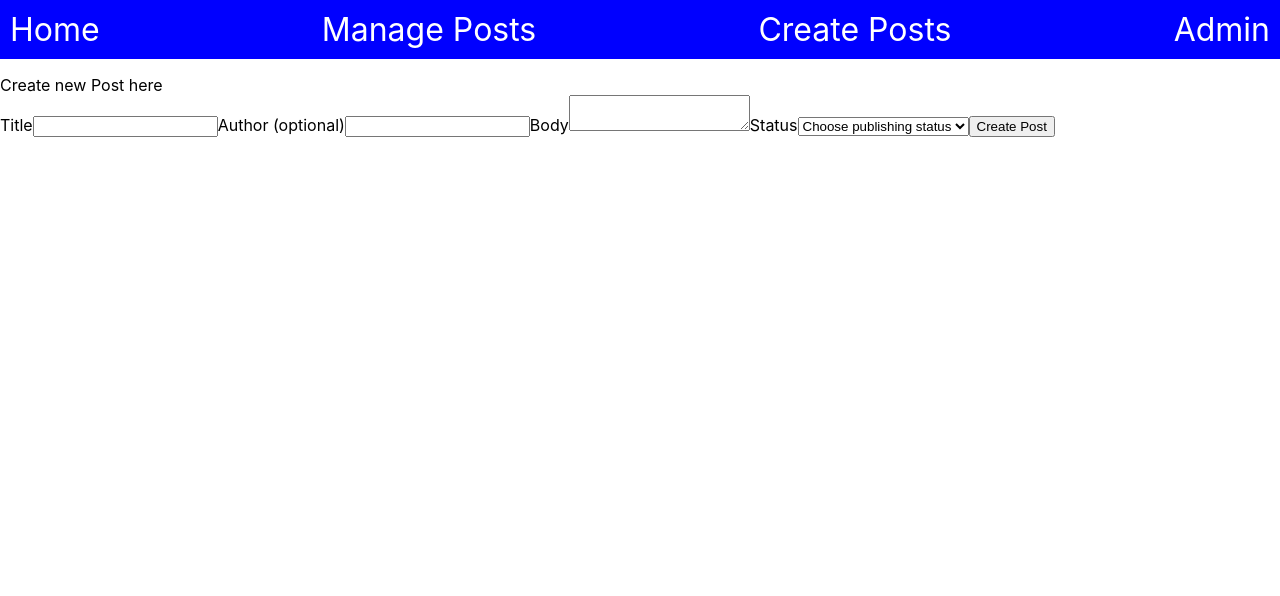
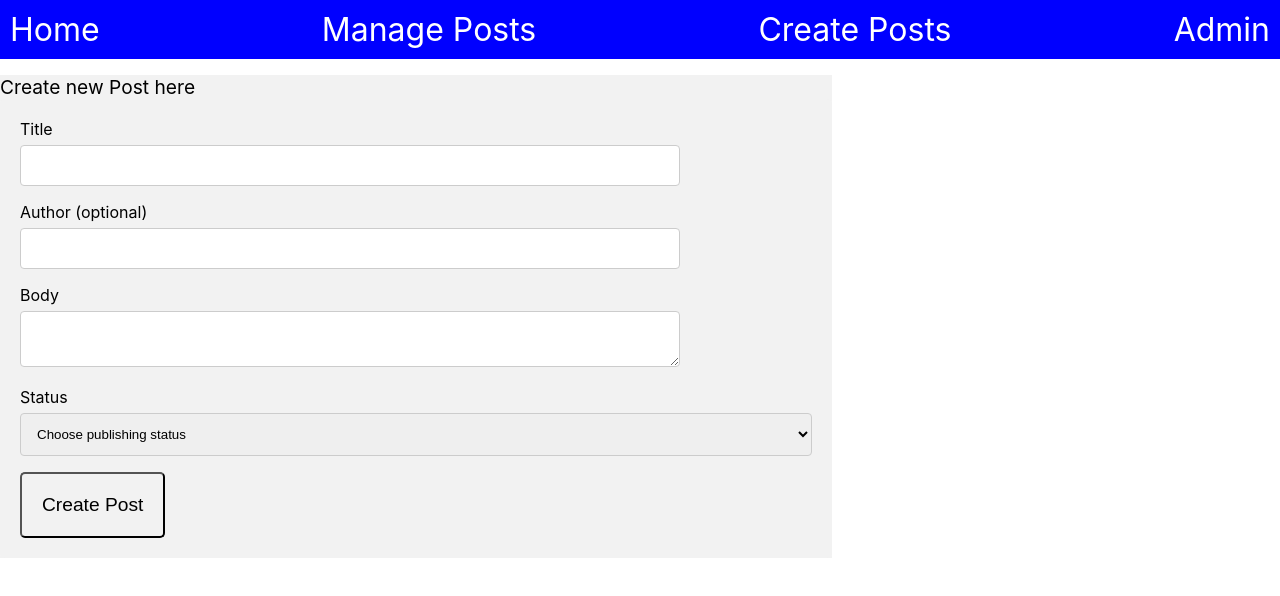
Before and after one commit to DavyFungALoi/Blog-API, a React (Create React App) app in the folder admin-front-end/: page /createpost in a window 1280 px wide. Shown: the top 596 px of the page. Built offline with nearby package versions, Linux system fonts and the light colour scheme.

Commit message:
added a form with CSS, added event & submit handlers

```diff
--- a/admin-front-end/src/App.css
+++ /dev/null
@@ -1,38 +0,0 @@
-.App {
-  text-align: center;
-}
-
-.App-logo {
-  height: 40vmin;
-  pointer-events: none;
-}
-
-@media (prefers-reduced-motion: no-preference) {
-  .App-logo {
-    animation: App-logo-spin infinite 20s linear;
-  }
-}
-
-.App-header {
-  background-color: #282c34;
-  min-height: 100vh;
-  display: flex;
-  flex-direction: column;
-  align-items: center;
-  justify-content: center;
-  font-size: calc(10px + 2vmin);
-  color: white;
-}
-
-.App-link {
-  color: #61dafb;
-}
-
-@keyframes App-logo-spin {
-  from {
-    transform: rotate(0deg);
-  }
-  to {
-    transform: rotate(360deg);
-  }
-}
--- a/admin-front-end/src/App.js
+++ b/admin-front-end/src/App.js
@@ -1,5 +1,5 @@
 import React from "react";
-import "./App.css";
+
 import { BrowserRouter as Router, Switch, Route } from "react-router-dom";
 
 import Home from "./components/Home/home"
@@ -11,7 +11,7 @@ import Createpost from "./components/CreatePosts/createpost"
 
 function App() {
   return (
-    <div className="App_container">
+    <div>
       <Router>
         <div>
           <Nav />
@@ -29,14 +29,3 @@ function App() {
 }
 
 export default App;
-
-/*
-
-<Switch>
-            <Route path="/" exact component={Home} />
-            <Route path="/Blog" exact component={Blogoverview} />
-            <Route path="/Blog/:id" exact component={BlogPost} />
-            <Route path="/admin" component={Admin} />
-          </Switch>
-
-*/
--- a/admin-front-end/src/components/Admin/admin.js
+++ b/admin-front-end/src/components/Admin/admin.js
@@ -4,6 +4,14 @@ export default function admin() {
     return (
         <div>
             Admin
+            <div>1</div>
+            <div>1</div>
+            <div>1</div>
+            <div>1</div>
+            <div>1</div>
+            <div>1</div>
+            <div>1</div>
         </div>
+
     )
 }
--- a/admin-front-end/src/components/CreatePosts/createpost.css
+++ b/admin-front-end/src/components/CreatePosts/createpost.css
@@ -0,0 +1,41 @@
+.createpost__container{
+
+    background-color: #f2f2f2;
+    width: 65%
+}
+.createpost_formcontainer
+{
+    border-radius: 5px;
+    background-color: #f2f2f2;
+    padding: 20px;
+
+
+}
+
+.createpost__container__title{
+    font-size: 1.2rem;
+}
+.createpost_formcontainer__author, .createpost_formcontainer__body, .createpost_formcontainer__title{
+    width: 80%
+
+}
+
+.createpost_formcontainer__submitbutton
+{
+    border-radius: 5px;
+    background-color: #f2f2f2;
+    padding: 20px;
+    font-size: 1.2rem;
+
+}
+
+input[type=text], select, textarea {
+    width: 100%;
+    padding: 12px;
+    border: 1px solid #ccc;
+    border-radius: 4px;
+
+    margin-top: 6px;
+    margin-bottom: 16px;
+    resize: vertical
+  }
--- a/admin-front-end/src/components/CreatePosts/createpost.js
+++ b/admin-front-end/src/components/CreatePosts/createpost.js
@@ -1,13 +1,40 @@
-import React, { useState, useEffect } from "react";
+import React, { useState } from "react";
+import "./createpost.css";
 
 export default function Createpost() {
-  const [username, setUsername] = useState({ username: "" });
+  const [author, setAuthor] = useState({ author: "" });
   const [title, setTitle] = useState({ title: "" });
-  const [commentInput, setCommentInput] = useState({ commentInput: "" });
   const [bodyInput, setBodyInput] = useState({ bodyInput: "" });
+  const [postStatus, setPostStatus] = useState({ postStatus: "unpublished" });
+
+  const fetchPostPost = () => {
+    const currentblogID = window.location.pathname.split("/").pop();
+    const variable = window.location.pathname.split("/");
+    const commentVariable = variable[2];
+    fetch(
+      `http://localhost:5000${window.location.pathname}/comment/${commentVariable}`,
+      {
+        mode: "cors",
+        method: "POST",
+        headers: {
+          "Content-Type": "application/json",
+        },
+        body: JSON.stringify({
+          author: "5ef7bc99d225e9839931888c",
+          title: title,
+          body: bodyInput,
+          status: postStatus,
+        }),
+      }
+    )
+      .then((res) => {
+        console.log(res);
+      })
+      .catch((error) => console.log(error));
+  };
 
   const handleAuthorChange = (e) => {
-    setUsername({ username: e.target.value });
+    setAuthor({ username: e.target.value });
   };
 
   const handleTitleChange = (e) => {
@@ -18,32 +45,46 @@ export default function Createpost() {
     setBodyInput({ commentInput: e.target.value });
   };
 
-  const handleCreatePost = async () => {
-    console.log("hello");
+  const handleStatusChange = (e) => {
+    setPostStatus({ postStatus: e.target.value });
+  };
+
+  const handleCreatePostSubmit = async (event) => {
+    console.log("hello submitted");
+    console.log(title);
+    console.log(postStatus);
+    event.preventDefault();
   };
 
   return (
     <div>
-      <div>
-        Create new Post here
+      <div className="createpost__container">
+        <div className="createpost__container__title">Create new Post here</div>
         <form
-          className="blogpost_postCommentAndRetrieveHandler_container__commentform"
+          className="createpost_formcontainer"
           action=""
+          onSubmit={handleCreatePostSubmit}
         >
+          <div className="createpost_formcontainer__title">
             <label htmlFor="title">Title</label>
             <input
               name="author"
               type="text"
               value={title.title}
               onChange={handleTitleChange}
+              required
             />
+          </div>
+          <div div className="createpost_formcontainer__author">
             <label htmlFor="author">Author (optional)</label>
             <input
               name="title"
               type="text"
-            value={username.username}
+              value={author.author}
               onChange={handleAuthorChange}
             />
+          </div>
+          <div div className="createpost_formcontainer__body">
             <label htmlFor="body">Body</label>
             <textarea
               name="body"
@@ -51,14 +92,24 @@ export default function Createpost() {
               value={bodyInput.bodyInput}
               onChange={handleBodyChange}
             />
+          </div>
+          <div div className="createpost_formcontainer__status">
             <label htmlFor="status">Status</label>
-          <select name="status">
-          <option value="" selected disabled hidden>Choose publishing status</option>
-            <option value = "unpublished">Unpublished</option>
-            <option value = "published">Published</option>
+            <select defaultValue={"Default"} name="status"
+            onChange={handleStatusChange}>
+              <option value="Default" selected disabled hidden>
+                Choose publishing status
+              </option>
+              <option value="unpublished">Unpublished</option>
+              <option value="published">Published</option>
+
             </select>
-
-          <button onClick={handleCreatePost}>Create Post</button>
+          </div>
+          <input
+            className="createpost_formcontainer__submitbutton"
+            type="submit"
+            value="Create Post"
+          />
         </form>
       </div>
     </div>
```
Also changed, not shown: admin-front-end/src/logo.svg (deleted). Lines whose indentation alone changed are shown as unchanged.
